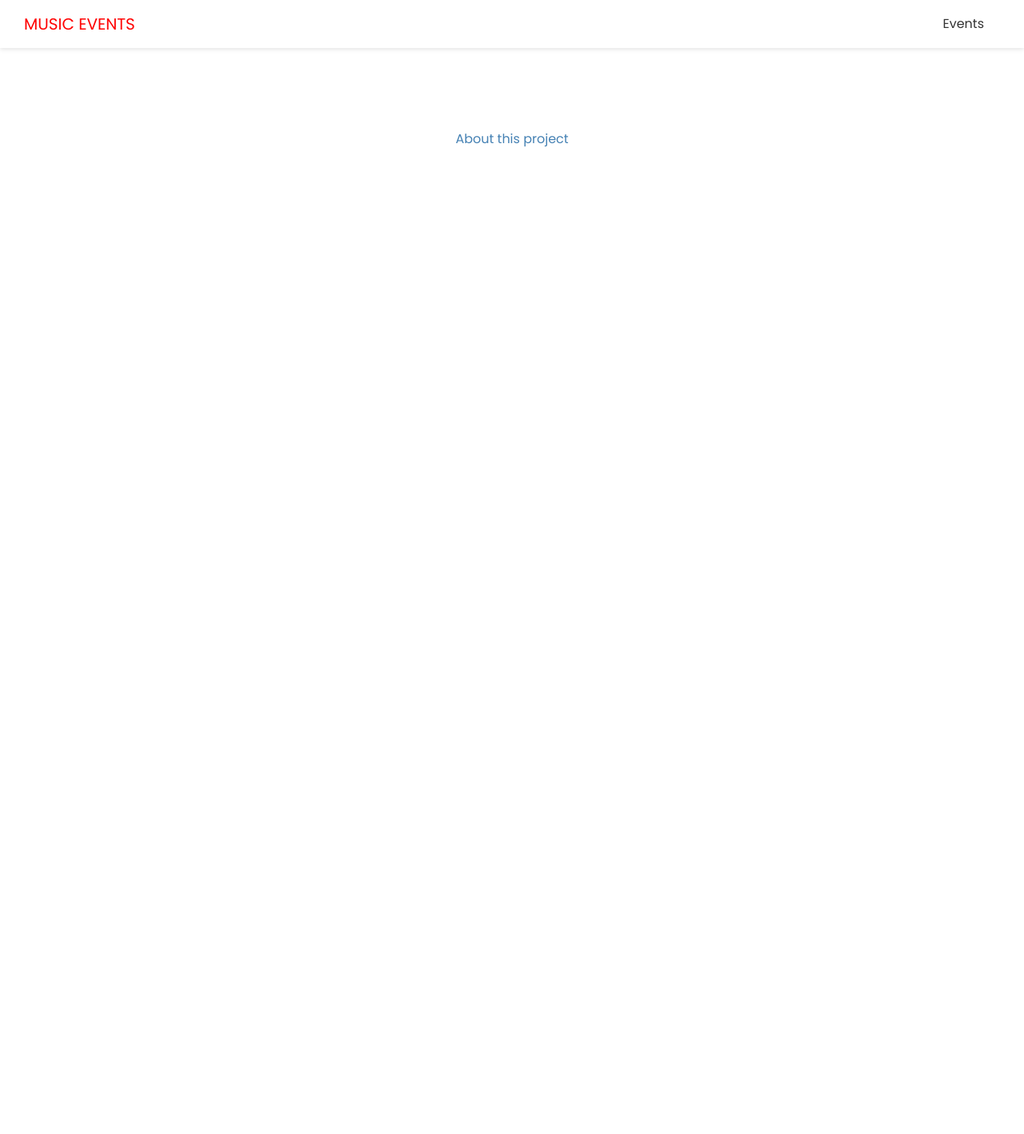
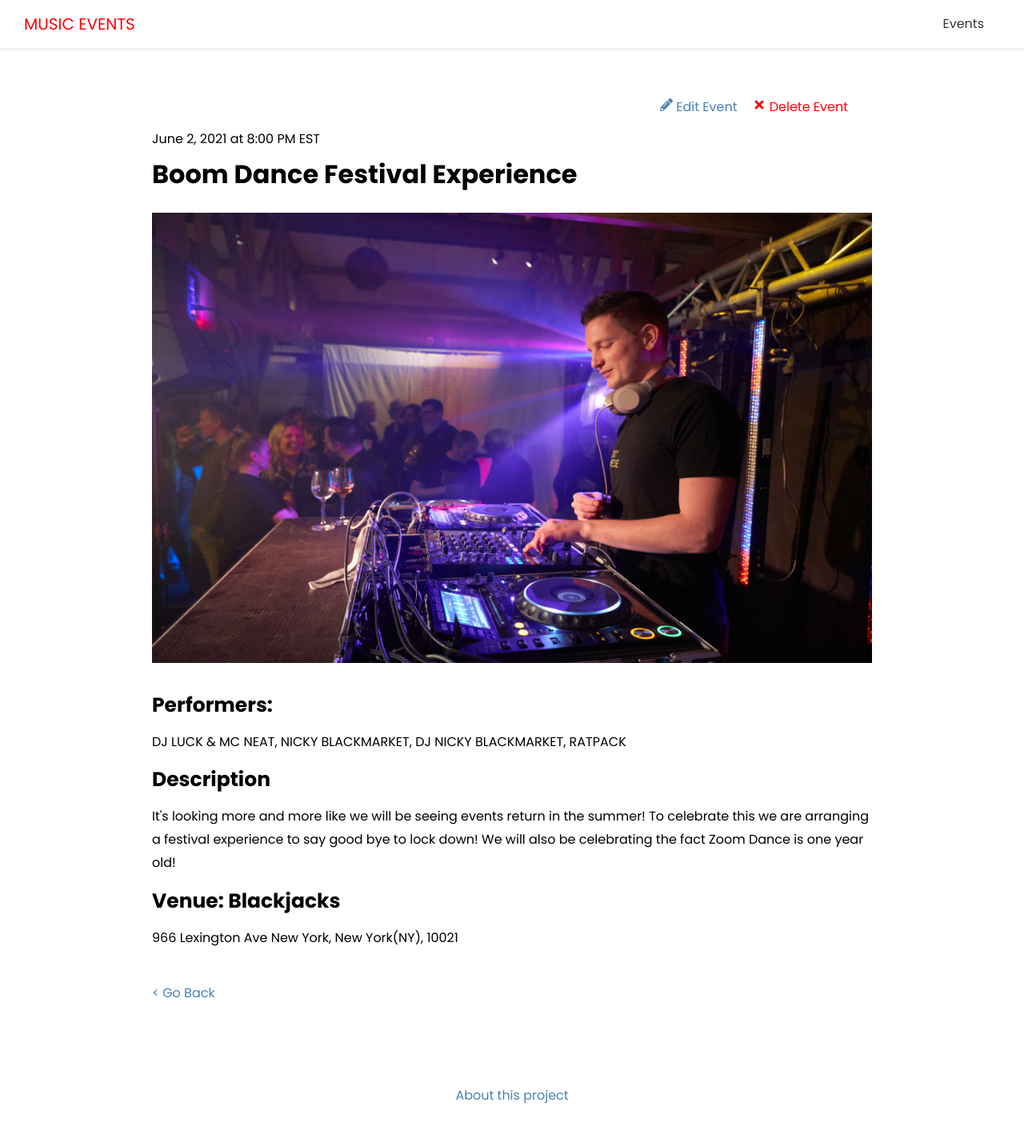
Before and after one commit to bayuprathama/music-events, a Next.js app: page /events/boom-dance-festival-experience in a window 1280 px wide. Shown: the top 1418 px of the page at 80% size. Before the commit the page ends 800 px from the top, so only its background shows below. Built offline with nearby package versions, Linux system fonts and the light colour scheme; no server answers.

Commit message:
adding single event page

```diff
--- a/pages/events/[slug].js
+++ b/pages/events/[slug].js
@@ -1,18 +1,87 @@
 import Layout from '@/components/Layout';
-import { useRouter } from 'next/router';
 import { API_URL } from '@/config/index';
+import Image from 'next/image';
+import Link from 'next/link';
+import { FaPencilAlt, FaTimes } from 'react-icons/fa';
+import styles from '@/styles/Event.module.css';
 
 export default function EventPage({ evt }) {
-  const router = useRouter();
-  console.log(router.query);
-  return <Layout>{/* <h3>{evt.name}</h3> */}</Layout>;
+  const deleteEvent = (e) => {
+    console.log('delete');
+  };
+
+  return (
+    <Layout>
+      <div className={styles.event}>
+        <div className={styles.controls}>
+          <Link href={`events/edit/${evt.id}`}>
+            <a>
+              <FaPencilAlt /> Edit Event
+            </a>
+          </Link>
+          <a href="#" className={styles.delete} onClick={deleteEvent}>
+            <FaTimes /> Delete Event
+          </a>
+        </div>
+
+        <span>
+          {evt.date} at {evt.time}
+        </span>
+        <h1>{evt.name}</h1>
+        {evt.image && (
+          <div className={styles.image}>
+            <Image src={evt.image} width={960} height={600} alt="Event Image" />
+          </div>
+        )}
+
+        <h3>Performers: </h3>
+        <p>{evt.performers}</p>
+        <h3>Description</h3>
+        <p>{evt.description}</p>
+        <h3>Venue: {evt.venue}</h3>
+        <p>{evt.address}</p>
+
+        <Link href="/events">
+          <a className={styles.back}>{'<'} Go Back</a>
+        </Link>
+      </div>
+    </Layout>
+  );
 }
 
-// export async function getStaticProps() {
-//   const res = await fetch(`${API_URL}/api/events/${router.query.slug}`);
-//   const evt = await res.json();
+export async function getStaticPaths() {
+  const res = await fetch(`${API_URL}/api/events`);
+  const events = await res.json();
+
+  const paths = events.map((evt) => ({
+    params: { slug: evt.slug },
+  }));
+
+  return {
+    paths,
+    fallback: true,
+  };
+}
+
+export async function getStaticProps({ params: { slug } }) {
+  const res = await fetch(`${API_URL}/api/events/${slug}`);
+  const events = await res.json();
+
+  return {
+    props: {
+      evt: events[0],
+    },
+    revalidate: 1,
+  };
+}
+
+// export async function getServerSideProps({ query: { slug } }) {
+//   const res = await fetch(`${API_URL}/api/events/${slug}`);
+//   const events = await res.json();
 
 //   return {
-//     props: { evt },
+//     props: {
+//       evt: events[0],
+//     },
 //   };
 // }
```
